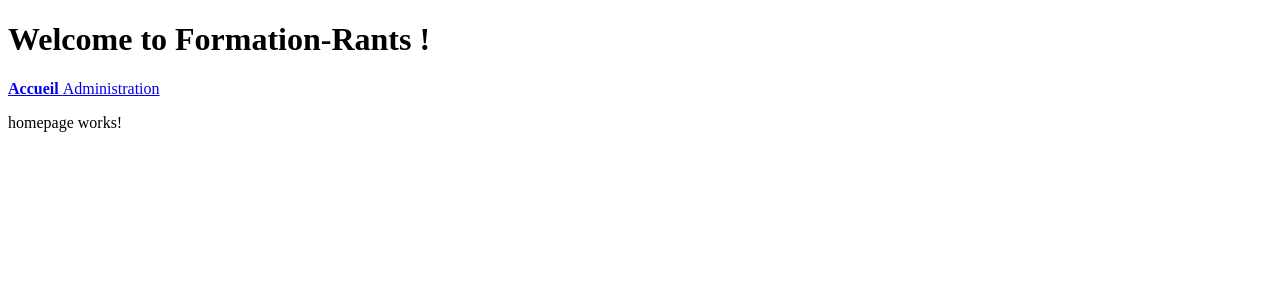
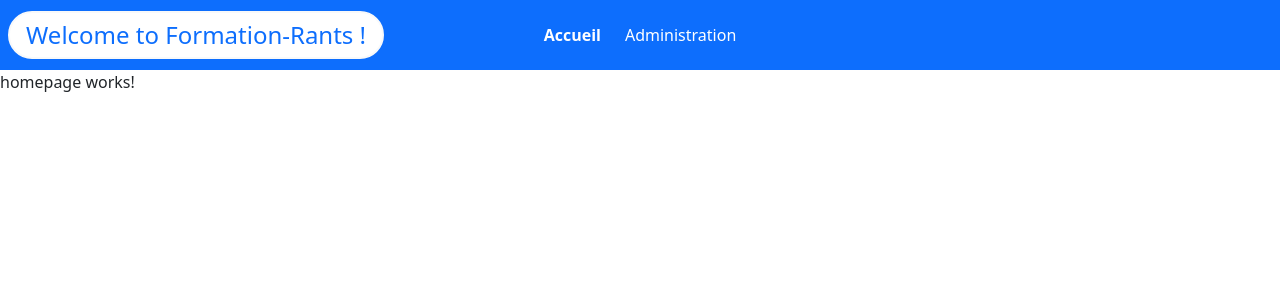
Before and after one commit to Jouvain/formation-rants, an Angular app: page / in a window 1280 px wide. Shown: the top 300 px of the page. Built offline with nearby package versions, Linux system fonts and the light colour scheme.

Commit message:
bootstrap installed & basic styling for header/navbar

```diff
--- a/angular.json
+++ b/angular.json
@@ -25,7 +25,11 @@
               }
             ],
             "styles": [
+              "./node_modules/bootstrap/dist/css/bootstrap.min.css",
               "src/styles.css"
+            ],
+            "scripts": [
+              "./node_modules/bootstrap/dist/js/bootstrap.bundle.min.js"
             ]
           },
           "configurations": {
--- a/package.json
+++ b/package.json
@@ -28,6 +28,7 @@
     "@angular/forms": "^20.3.0",
     "@angular/platform-browser": "^20.3.0",
     "@angular/router": "^20.3.0",
+    "bootstrap": "^5.3.8",
     "rxjs": "~7.8.0",
     "tslib": "^2.3.0",
     "zone.js": "~0.15.0"
--- a/src/app/components/header/header.html
+++ b/src/app/components/header/header.html
@@ -1,4 +1,4 @@
-<header>
-    <h1>Welcome to Formation-Rants !</h1>
+<header class="container-fluid bg-primary d-flex align-items-center justify-content-center position-relative text-white" style="height:70px;">
+    <h1 class="position-absolute start-0 ms-2 ps-3 fs-4 mb-0 border border-2 border-light rounded-pill px-3 py-2 bg-white text-primary " >Welcome to Formation-Rants !</h1>
     <app-menu />
 </header>
--- a/src/app/components/menu/menu.html
+++ b/src/app/components/menu/menu.html
@@ -1,4 +1,4 @@
-<nav>
-    <a routerLinkActive="active-link" routerLink="/" > Accueil </a>
-    <a routerLinkActive="active-link" routerLink="/admin" > Administration </a>
+<nav class="d-flex gap-4  " >
+    <a class="text-white text-decoration-none " routerLinkActive="active-link" routerLink="/" > Accueil </a>
+    <a class="text-white text-decoration-none " routerLinkActive="active-link" routerLink="/admin" > Administration </a>
 </nav>
```
Also changed, not shown: 1 other file (tests, documents, lock files or other folders).
